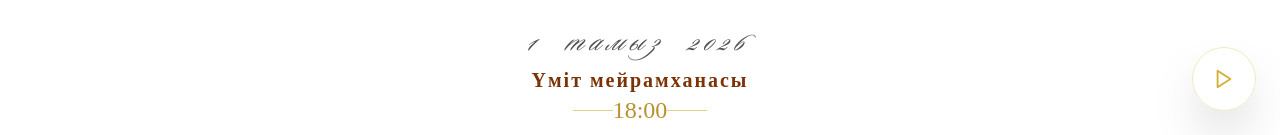
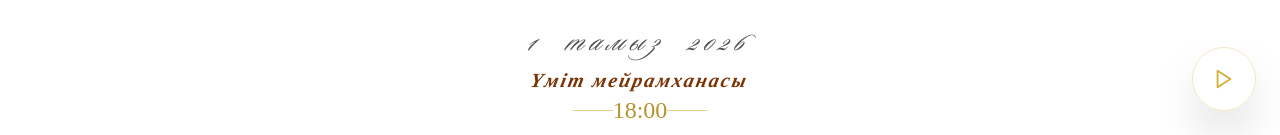
Before and after one commit to Ra-One-Bek/KorkemayQyzUzatu, a React (Vite) app: page / in a window 1280 px wide. Shown: the part 665-800 px from the top of the page. Built offline with nearby package versions, Linux system fonts and the light colour scheme; a web font is replaced by a local one.

Commit message:
update herosecrtion

```diff
--- a/src/sections/Hero.tsx
+++ b/src/sections/Hero.tsx
@@ -301,7 +301,7 @@ export default function Hero() {
             {eventData.date}
           </p>
 
-          <p className="font-cormorant text-xl font-semibold tracking-[2px] text-amber-900">
+          <p className="font-cormorant italic text-xl font-semibold [transform:skewX(-12deg)] tracking-[2px] text-amber-900">
             Үміт мейрамханасы
           </p>
 
```
